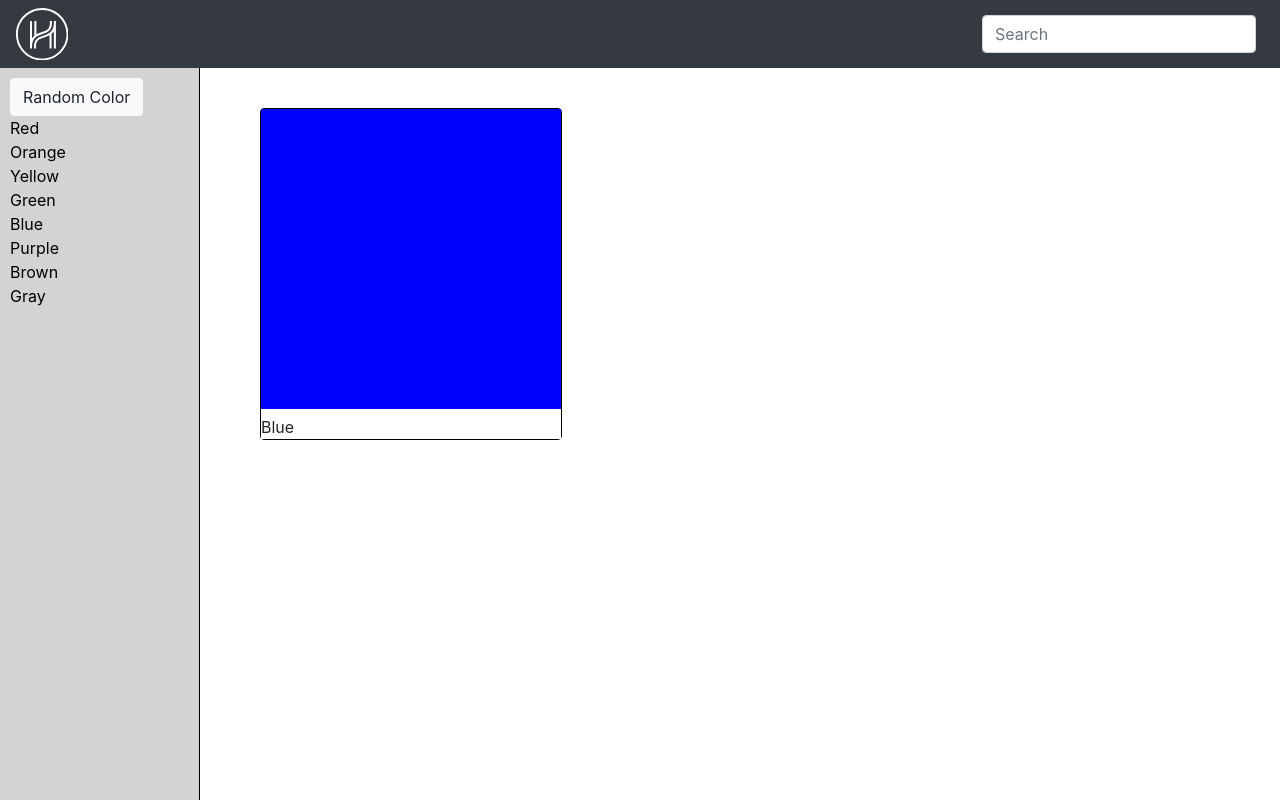
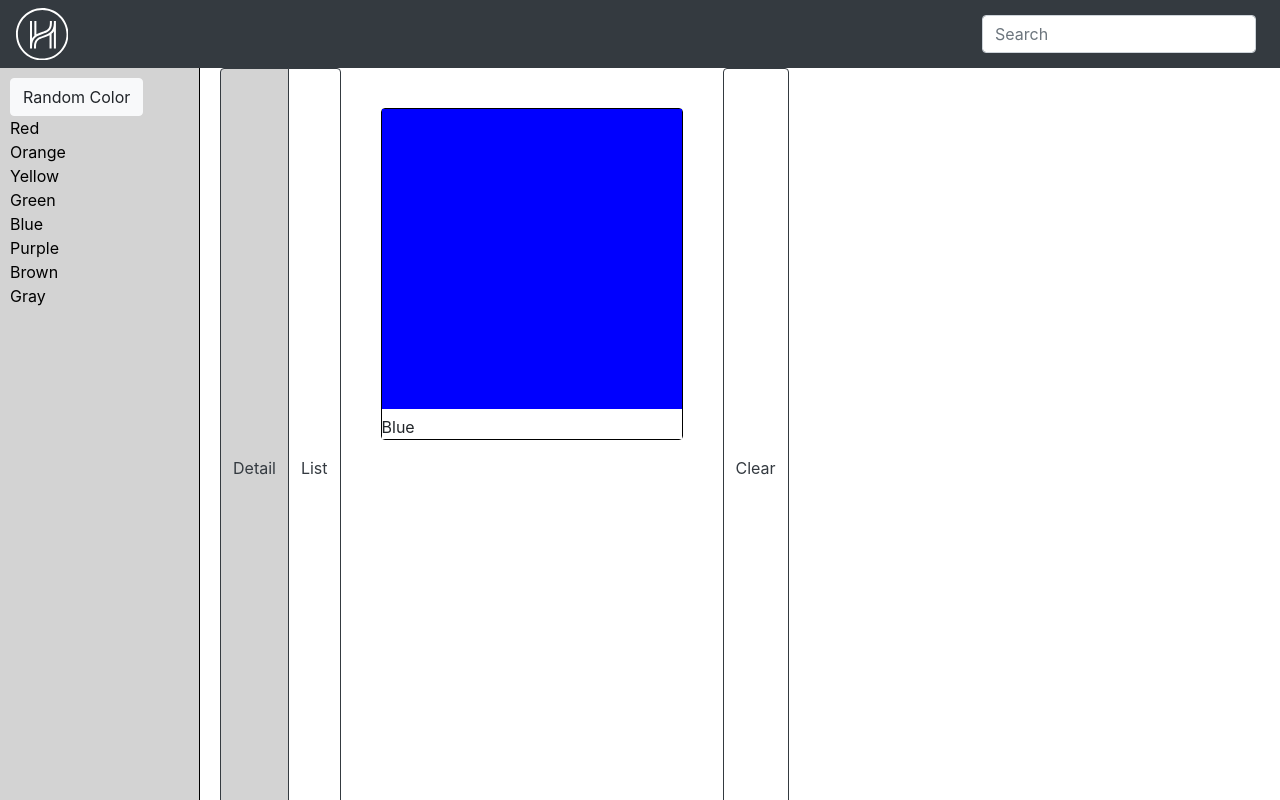
Before and after one commit to curtisyungen/hh-interview, a React (Create React App) app: page / in a window 1280 px wide. Shown: the top 800 px of the page. Built offline with nearby package versions, Linux system fonts and the light colour scheme.

Commit message:
Add files via upload

```diff
--- a/src/App.css
+++ b/src/App.css
@@ -20,3 +20,7 @@ html {
   flex-direction: row;
   flex-wrap: wrap;
 }
+
+.view-true {
+  background: lightgray;
+}
--- a/src/App.js
+++ b/src/App.js
@@ -16,6 +16,7 @@ class App extends Component {
       color: null,
       colorMenu: null,
       hexCodes: null,
+      view: null,
     }
   }
 
@@ -23,6 +24,7 @@ class App extends Component {
     this.setState({
       color: DEFAULT_COLOR,
       colorMenu: COLOR_MENU,
+      view: "detail",
     }, () => {
       this.getHexCodes();
     });
@@ -37,7 +39,7 @@ class App extends Component {
     while (hexCodes.length < 100) {
       code = "#";
 
-      for (var c=0; c<6; c++) {
+      for (var c = 0; c < 6; c++) {
         randIdx = Math.floor(Math.random() * chars.length);
         char = chars[randIdx];
         code += char;
@@ -57,12 +59,21 @@ class App extends Component {
 
   // Sets color when option is clicked in Sidebar menu
   // Receives color name as string
+  // Toggles Detail View
   getColor = (color) => {
     this.setState({
       color: color.toLowerCase(),
+      view: "detail",
     });
   }
 
+  toggleView = (view) => {
+    this.setState({
+      view: view,
+    });
+  }
+
+  // Clears main display of all colors
   clearDisplay = () => {
     this.setState({
       color: null,
@@ -80,13 +91,43 @@ class App extends Component {
           colorMenu={this.state.colorMenu}
         />
 
+        {/* VIEW TOGGLE BUTTONS */}
+        <div className="btn-group viewBtns">
+          <button
+            type="button"
+            className={`btn btn-outline-dark view-${this.state.view === "detail"}`}
+            onClick={this.toggleView.bind(null, "detail")}
+          >
+            Detail
+            </button>
+          <button
+            type="button"
+            className={`btn btn-outline-dark view-${this.state.view === "list"}`}
+            onClick={this.toggleView.bind(null, "list")}
+          >
+            List
+            </button>
+        </div>
+
+        {/* MAIN DISPLAY */}
+        {this.state.view === "detail" ? (
+
+          // DETAIL VIEW
+
           <div className="colorDisplay">
+            {this.state.color ? (
               <Color
                 color={this.state.color}
                 getColor={this.getColor}
                 size={"large"}
               />
+            ) : (
+                <></>
+              )}
           </div>
+        ) : (
+
+          // LIST VIEW
 
           <div className="colorList">
             {this.state.hexCodes && this.state.hexCodes.length > 0 ? (
@@ -95,6 +136,7 @@ class App extends Component {
                   key={color}
                   color={color}
                   getColor={this.getColor}
+                  toggleView={this.toggleView}
                   size={"small"}
                 />
               ))
@@ -102,7 +144,9 @@ class App extends Component {
                 <></>
               )}
           </div>
+        )}
 
+        {/* CLEAR BUTTON */}
         <button
           className="btn btn-outline-dark clearBtn"
           onClick={this.clearDisplay}
```
Lines whose indentation alone changed are shown as unchanged.
